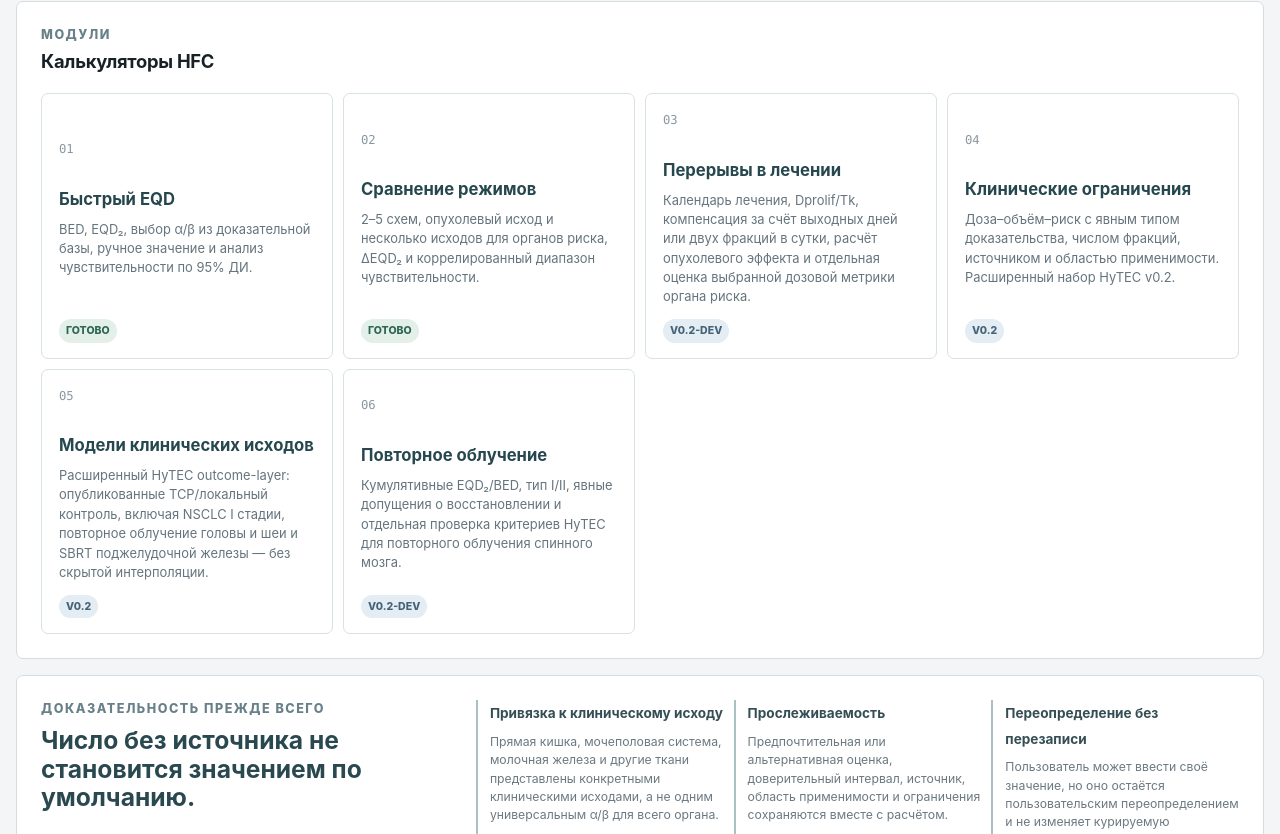
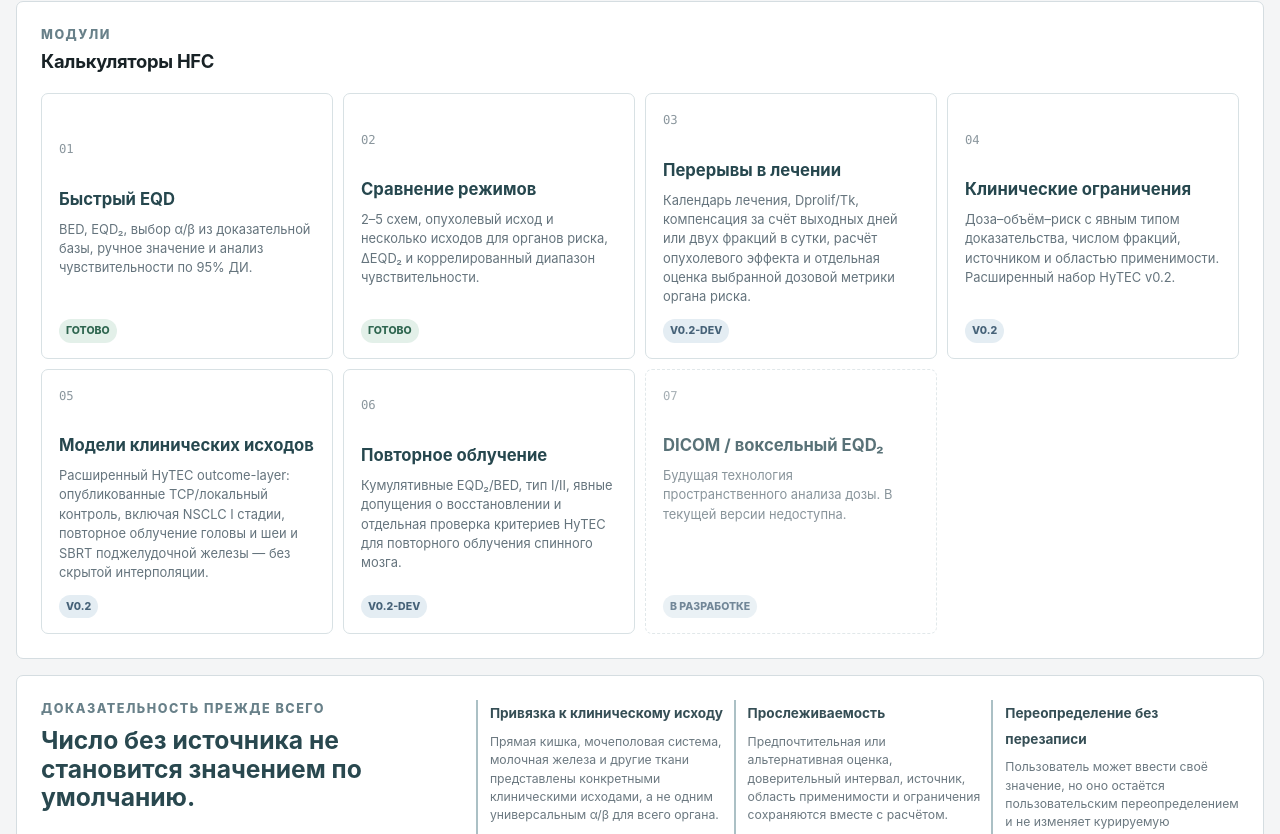
Before and after one commit to mesava/HFC-HypoFracCalc-, a React (Vite) app: page / in a window 1280 px wide. Shown: the part 516-1350 px from the top of the page. Built offline with nearby package versions, Linux system fonts and the light colour scheme.

Commit message:
Show DICOM and voxel EQD2 as unavailable future technology

```diff
--- a/src/ui/SiteHome.tsx
+++ b/src/ui/SiteHome.tsx
@@ -210,6 +210,12 @@ export function SiteHome({
             </p>
             <span className="module-state beta">v0.2-dev</span>
           </button>
+          <article className="module-card future-module" aria-disabled="true">
+            <span className="module-index">07</span>
+            <strong>{tx(language, "DICOM / воксельный EQD₂", "DICOM / voxel EQD₂")}</strong>
+            <p>{tx(language, "Будущая технология пространственного анализа дозы. В текущей версии недоступна.", "Future spatial dose analysis technology. Unavailable in the current version.")}</p>
+            <span className="module-state beta">{tx(language, "в разработке", "in development")}</span>
+          </article>
         </div>
       </section>
 
```
